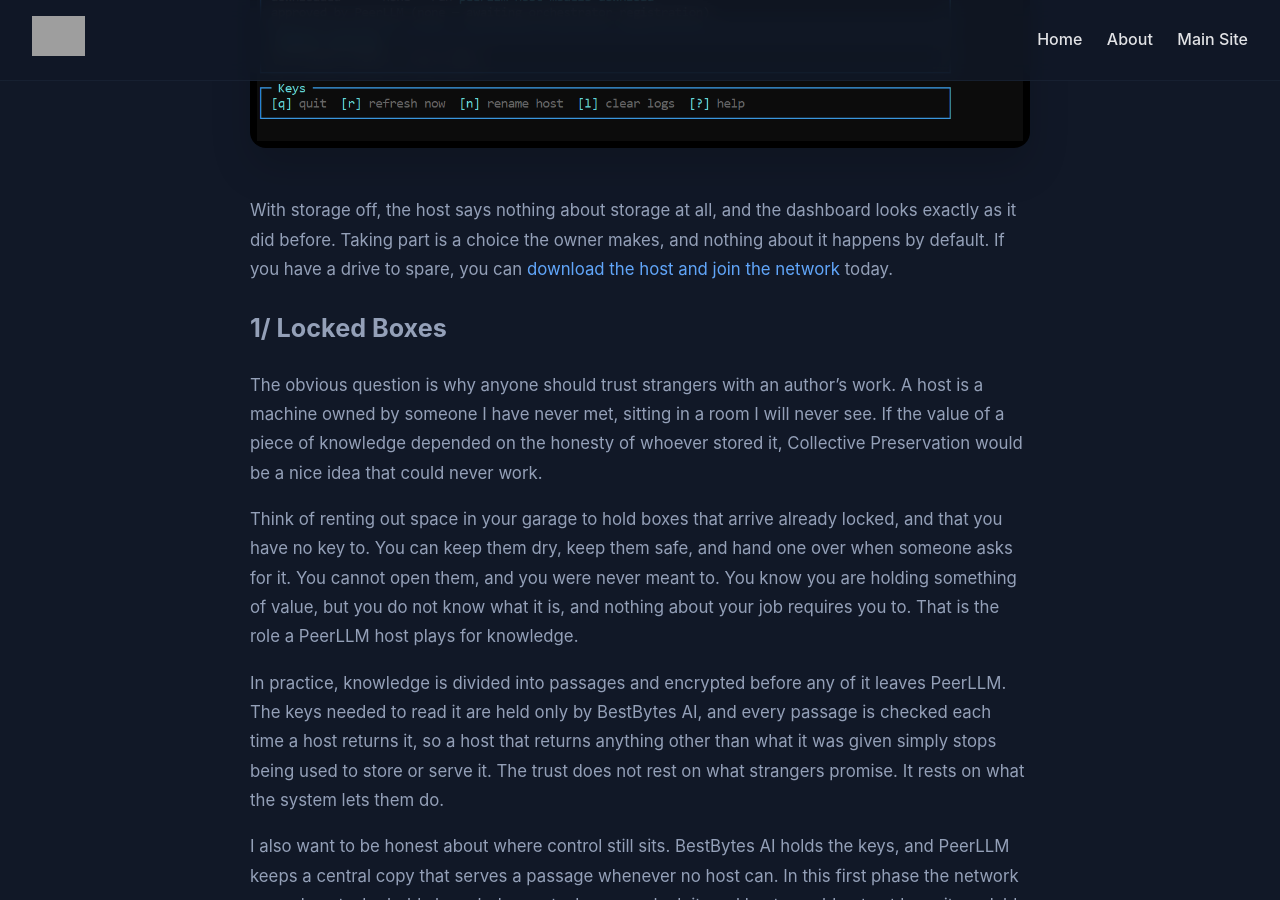
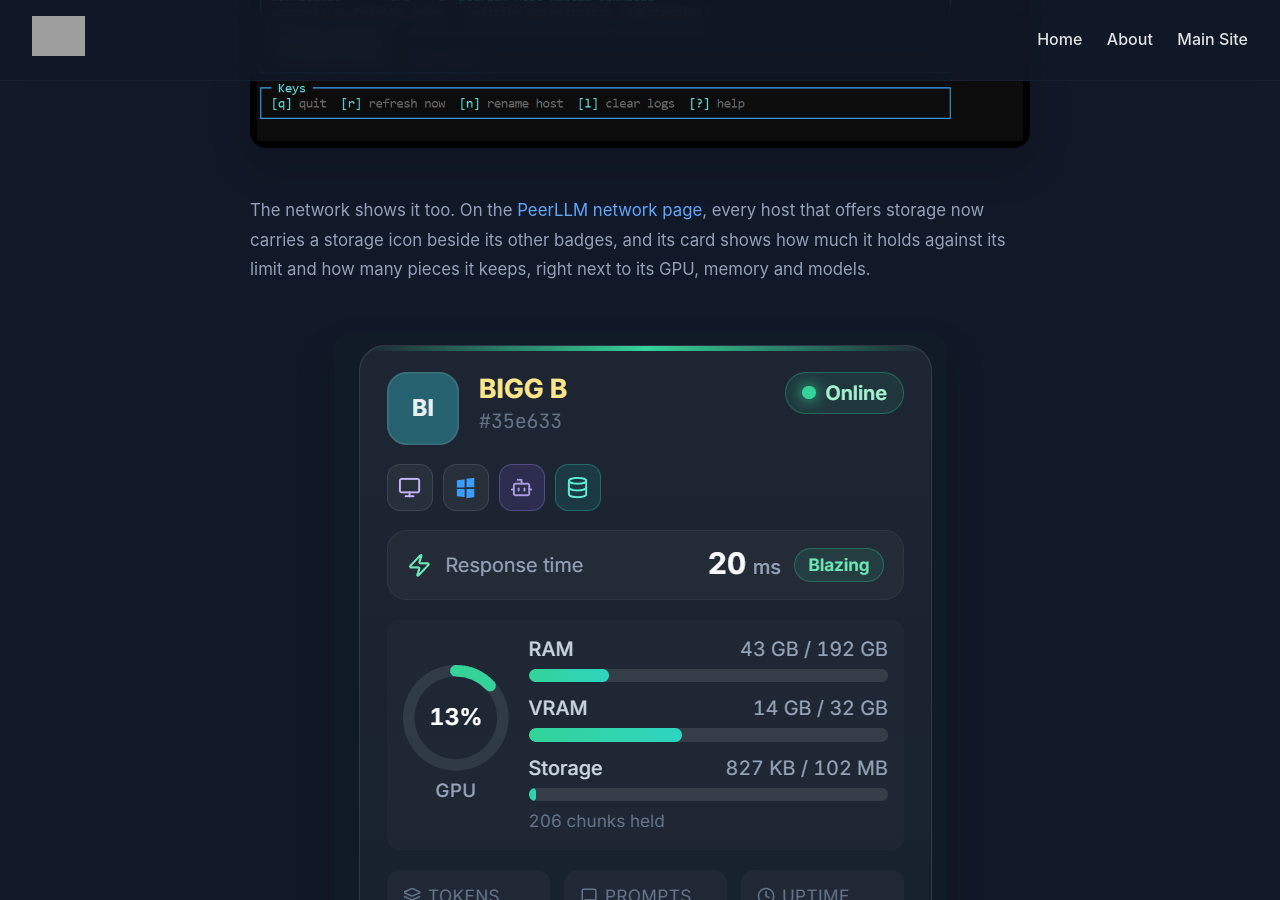
Before and after one commit to PeerLLM/peerllm.github.io, a Jekyll site: the page built from _posts/2026-10-11-joomma-phase-one-collective-preservation.md, in a window 1280 px wide and 900 px high, scrolled down 4590 px. Built offline with Jekyll 4.4.1, drawn with Linux system fonts in a browser that asks for light colours; comment, search, counter and statistics services are not loaded; grey boxes are pictures that could not be loaded.

Commit message:
Post: show the storage icon and figures on the network host card

```diff
--- a/_posts/2026-10-11-joomma-phase-one-collective-preservation.md
+++ b/_posts/2026-10-11-joomma-phase-one-collective-preservation.md
@@ -37,6 +37,10 @@ Hosts that run from a terminal get the same choice in the command-line host. `pe
 <img src="/assets/images/joomma-cli-storage-enable.png" alt="A terminal running the PeerLLM command-line host: storage status reports storage off, storage enable with a 10 GB quota turns it on, and a second storage status shows it on with the quota and folder.">
 
 <img src="/assets/images/joomma-cli-dashboard.png" alt="The PeerLLM command-line host dashboard in a terminal, with a JooMMA Knowledge panel showing storage on, a 10 GB quota and the storage folder.">
+
+The network shows it too. On the [PeerLLM network page](https://networks.peerllm.com), every host that offers storage now carries a storage icon beside its other badges, and its card shows how much it holds against its limit and how many pieces it keeps, right next to its GPU, memory and models.
+
+<img src="/assets/images/joomma-network-host-card.png" alt="A host card on the PeerLLM network page: the host is online, a storage icon sits among its badges, and below the GPU, RAM and VRAM bars a Storage bar reads 827 KB of 102 MB with 206 chunks held, above its tokens, prompts, uptime and models, on host version 3.2.0.">
 
 With storage off, the host says nothing about storage at all, and the dashboard looks exactly as it did before. Taking part is a choice the owner makes, and nothing about it happens by default. If you have a drive to spare, you can [download the host and join the network](https://www.peerllm.com/join-as-host.html) today.
 
```
Also changed, not shown: assets/images/joomma-network-host-card.png (added).
